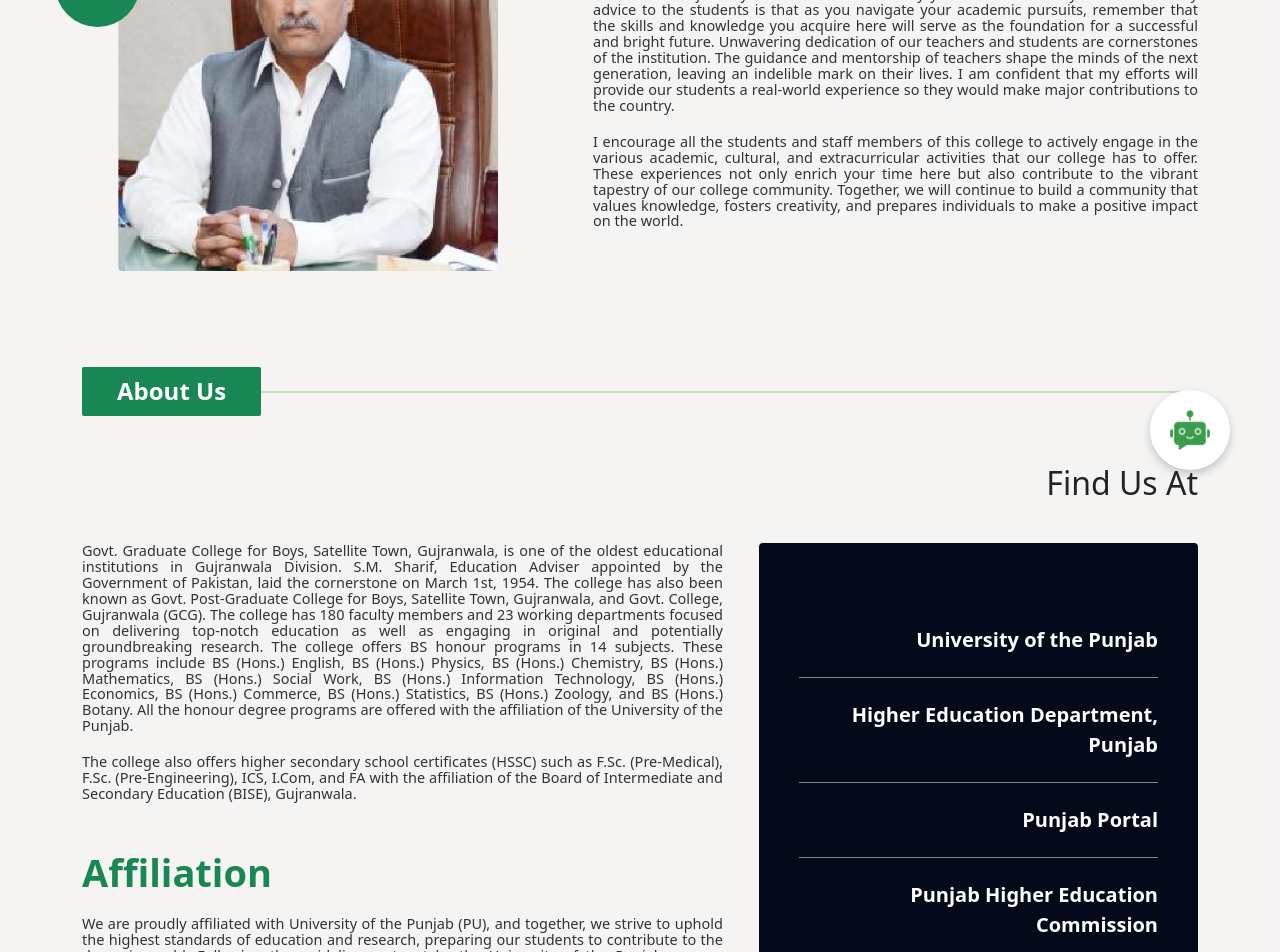
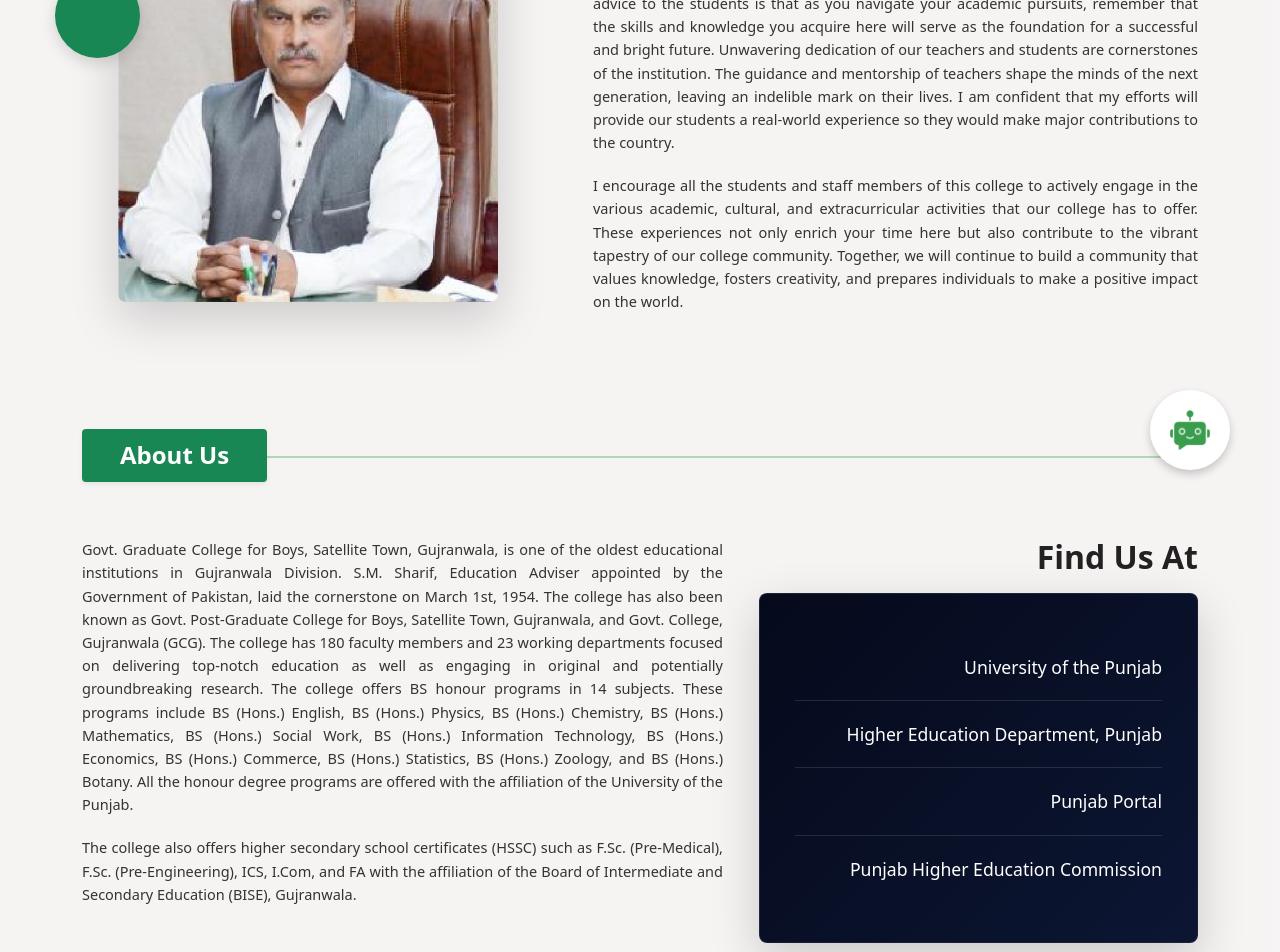
Before and after one commit to mahnooradnan491-boop/gcg, a React app in the folder frontend/: page /about in a window 1280 px wide. Shown: the part 280-1232 px from the top of the page. Built offline with nearby package versions, Linux system fonts and the light colour scheme; the HTML template or start-up script is replaced by a standard one.

Commit message:
work on aboutpage

```diff
--- a/frontend/src/views/about.css
+++ b/frontend/src/views/about.css
@@ -6,9 +6,10 @@
 .principal-image-style {
     width: 100%;
     max-width: 380px;
-    border-radius: 4px;
+    border-radius: 8px;
     position: relative;
     z-index: 2;
+    box-shadow: 0 15px 35px rgba(0, 0, 0, 0.1);
 }
 
 .principal-circle-overlay {
@@ -20,23 +21,28 @@
     top: 50px;
     left: -15px;
     z-index: 3;
+    box-shadow: 0 5px 15px rgba(0, 0, 0, 0.15);
 }
 
 .label-box {
     background-color: var(--primary-color) !important;
     color: white !important;
-    padding: 10px 35px !important;
+    padding: 12px 38px !important;
     display: inline-block;
     font-weight: 600;
     font-size: 24px;
     margin: 0;
-    border-radius: 2px;
+    border-radius: 4px;
+    position: relative;
+    z-index: 2;
+    box-shadow: 0 4px 12px rgba(0, 0, 0, 0.1);
 }
 
 .about-title-container {
     position: relative;
     display: flex;
     align-items: center;
+    margin-bottom: 2rem;
 }
 
 .center-divider-line {
@@ -46,19 +52,14 @@
     width: 100%;
     height: 2px;
     background-color: var(--secondary-color);
-    opacity: 0.3;
+    opacity: 0.4;
     z-index: 1;
+    transform-origin: left;
 }
-
-.label-box {
-    position: relative;
-    z-index: 2;
-}
-
 
 .content-para {
     text-align: justify;
-    line-height: 1.10;
+    line-height: 1.6;
     color: #333;
     font-size: 14.5px;
     margin-bottom: 20px;
@@ -74,18 +75,45 @@
 .find-us-label-outside {
     text-align: right;
     font-size: 32px;
-    font-weight: 500;
-    margin-bottom: 25px;
-    text-align: right;
+    font-weight: 600;
+    margin-bottom: 15px;
+    color: #222;
 }
 
 .black-info-card {
-    background-color: #050a1b !important;
+    background: linear-gradient(135deg, #050a1b 0%, #0c1633 100%) !important;
     color: white;
-    padding: 60px 40px;
-    border-radius: 4px;
+    padding: 40px 35px;
+    border-radius: 8px;
     display: flex;
     flex-direction: column;
+    box-shadow: 0 20px 40px rgba(5, 10, 27, 0.25);
+    border: 1px solid rgba(255, 255, 255, 0.08);
+    position: relative;
+    overflow: hidden;
+}
+
+/* Modern sweeping light border/glow animation for the box lines */
+.black-info-card::before {
+    content: '';
+    position: absolute;
+    top: 0;
+    left: -100%;
+    width: 100%;
+    height: 100%;
+    background: linear-gradient(
+        90deg,
+        transparent,
+        rgba(255, 255, 255, 0.05),
+        transparent
+    );
+    animation: cardShine 6s infinite;
+}
+
+@keyframes cardShine {
+    0% { left: -100%; }
+    20% { left: 100%; }
+    100% { left: 100%; }
 }
 
 .info-list {
@@ -95,9 +123,32 @@
 }
 
 .info-list li {
-    font-size: 1.25rem;
-    font-weight: 600;
-    padding: 22px 0;
-    border-bottom: 1.5px solid rgba(255, 255, 255, 0.5);
+    font-size: 1.1rem;
+    font-weight: 500;
+    padding: 20px 0;
+    border-bottom: 1px solid rgba(255, 255, 255, 0.12);
     text-align: right;
+    cursor: pointer;
+    position: relative;
+    transition: all 0.3s ease;
 }
+
+/* Subtle line glow/indicator effect on hover for the list items */
+.info-list li::after {
+    content: '';
+    position: absolute;
+    bottom: 0;
+    right: 0;
+    width: 0%;
+    height: 2px;
+    background-color: #4ade80;
+    transition: width 0.3s ease;
+}
+
+.info-list li:hover::after {
+    width: 100%;
+}
+
+.info-list li:last-child {
+    border-bottom: none;
+}
--- a/frontend/src/views/about.jsx
+++ b/frontend/src/views/about.jsx
@@ -1,6 +1,7 @@
 import Chatbox from '../components/chatbox'
 import Header from '../components/header'
 import Footer from '../components/footer'
+import { motion } from 'framer-motion'
 import './about.css'
 
 function About() {
@@ -11,32 +12,81 @@ function About() {
             <div className="about-page-wrapper">
                 <div className="container py-5">
                     <div className="row mb-5 align-items-center">
-                        <div className="col-md-5 text-center position-relative p-0">
-                            <div className="principal-circle-overlay"></div>
+                        <motion.div
+                            initial={{ opacity: 0, scale: 0.9, rotate: -2 }}
+                            whileInView={{ opacity: 1, scale: 1, rotate: 0 }}
+                            viewport={{ once: true }}
+                            transition={{ duration: 0.8, ease: "easeOut" }}
+                            className="col-md-5 text-center position-relative p-0"
+                        >
+                            <motion.div
+                                initial={{ scale: 0 }}
+                                whileInView={{ scale: 1 }}
+                                viewport={{ once: true }}
+                                transition={{ duration: 0.5, delay: 0.3 }}
+                                className="principal-circle-overlay"
+                            ></motion.div>
                             <img
                                 src="/principal.png"
                                 alt="Principal"
-                                className="principal-image-style"
+                                className="principal-image-style shadow-lg"
                             />
-                        </div>
+                        </motion.div>
                         <div className="col-md-7 ps-md-5">
-                            <h3 className="label-box mb-4 mt-5 mt-lg-0">Principal Message</h3>
-                            <p className="content-para">
+                            <motion.div
+                                initial={{ opacity: 0, y: -20 }}
+                                whileInView={{ opacity: 1, y: 0 }}
+                                viewport={{ once: true }}
+                                transition={{ duration: 0.5 }}
+                            >
+                                <h3 className="label-box mb-4 mt-5 mt-lg-0 shadow-sm">Principal Message</h3>
+                            </motion.div>
+                            <motion.p
+                                initial={{ opacity: 0, y: 25 }}
+                                whileInView={{ opacity: 1, y: 0 }}
+                                viewport={{ once: true }}
+                                transition={{ duration: 0.6, delay: 0.2 }}
+                                className="content-para"
+                            >
                                 Education is a journey that transforms not only your mind but also your character. My advice to the students is that as you navigate your academic pursuits, remember that the skills and knowledge you acquire here will serve as the foundation for a successful and bright future. Unwavering dedication of our teachers and students are cornerstones of the institution. The guidance and mentorship of teachers shape the minds of the next generation, leaving an indelible mark on their lives. I am confident that my efforts will provide our students a real-world experience so they would make major contributions to the country.
-                            </p>
-                            <p className="content-para">
+                            </motion.p>
+                            <motion.p
+                                initial={{ opacity: 0, y: 25 }}
+                                whileInView={{ opacity: 1, y: 0 }}
+                                viewport={{ once: true }}
+                                transition={{ duration: 0.6, delay: 0.4 }}
+                                className="content-para"
+                            >
                                 I encourage all the students and staff members of this college to actively engage in the various academic, cultural, and extracurricular activities that our college has to offer. These experiences not only enrich your time here but also contribute to the vibrant tapestry of our college community. Together, we will continue to build a community that values knowledge, fosters creativity, and prepares individuals to make a positive impact on the world.
-                            </p>
+                            </motion.p>
                         </div>
                     </div>
                     <div className="mt-5 pt-5">
-                        <div className="about-title-container">
-                            <h3 className="label-box">About Us</h3>
-                            <div className="center-divider-line"></div>
-                        </div>
-                        <h2 className="find-us-label-outside mt-5">Find Us At</h2>
-                        <div className="row pt-3">
+                        <motion.div
+                            initial={{ opacity: 0, y: -20 }}
+                            whileInView={{ opacity: 1, y: 0 }}
+                            viewport={{ once: true }}
+                            transition={{ duration: 0.5 }}
+                            className="about-title-container"
+                        >
+                            <h3 className="label-box shadow-sm">About Us</h3>
+                            <motion.div
+                                initial={{ scaleX: 0 }}
+                                whileInView={{ scaleX: 1 }}
+                                viewport={{ once: true }}
+                                transition={{ duration: 0.8, delay: 0.2 }}
+                                className="center-divider-line"
+                            ></motion.div>
+                        </motion.div>
+
+                        <div className="row pt-4 align-items-start">
                             <div className="col-md-7">
+                                <motion.div
+                                    initial={{ opacity: 0, y: 30 }}
+                                    whileInView={{ opacity: 1, y: 0 }}
+                                    viewport={{ once: true }}
+                                    transition={{ duration: 0.7 }}
+                                >
                                     <p className="content-para">
                                         Govt. Graduate College for Boys, Satellite Town, Gujranwala, is one of the oldest educational institutions in Gujranwala Division. S.M. Sharif, Education Adviser appointed by the Government of Pakistan, laid the cornerstone on March 1st, 1954. The college has also been known as Govt. Post-Graduate College for Boys, Satellite Town, Gujranwala, and Govt. College, Gujranwala (GCG). The college has 180 faculty members and 23 working departments focused on delivering top-notch education as well as engaging in original and potentially groundbreaking research. The college offers BS honour programs in 14 subjects. These programs include BS (Hons.) English, BS (Hons.) Physics, BS (Hons.) Chemistry, BS (Hons.) Mathematics, BS (Hons.) Social Work, BS (Hons.) Information Technology, BS (Hons.) Economics, BS (Hons.) Commerce, BS (Hons.) Statistics, BS (Hons.) Zoology, and BS (Hons.) Botany. All the honour degree programs are offered with the affiliation of the University of the Punjab.
                                     </p>
@@ -47,16 +97,65 @@ function About() {
                                     <p className="content-para">
                                         We are proudly affiliated with University of the Punjab (PU), and together, we strive to uphold the highest standards of education and research, preparing our students to contribute to the dynamic world. Following the guidelines set out by the University of the Punjab, we are committed to maintaining academic standards and ensuring that both teaching and research activities align with the directions of the university.
                                     </p>
+                                </motion.div>
                             </div>
                             <div className="col-md-5 ps-md-4">
-                                <div className="black-info-card">
+                                <motion.div
+                                    initial={{ opacity: 0, x: 40 }}
+                                    whileInView={{ opacity: 1, x: 0 }}
+                                    viewport={{ once: true }}
+                                    transition={{ duration: 0.5 }}
+                                    className="find-us-wrapper mb-3"
+                                >
+                                    <h2 className="find-us-label-outside">Find Us At</h2>
+                                </motion.div>
+                                <motion.div
+                                    initial={{ opacity: 0, scale: 0.95 }}
+                                    whileInView={{ opacity: 1, scale: 1 }}
+                                    viewport={{ once: true }}
+                                    transition={{ duration: 0.7, ease: "easeOut" }}
+                                >
+                                    <div className="black-info-card shadow-lg">
                                         <ul className="info-list">
-                                        <li>University of the Punjab</li>
-                                        <li>Higher Education Department, Punjab</li>
-                                        <li>Punjab Portal</li>
-                                        <li>Punjab Higher Education Commission</li>
+                                            <motion.li
+                                                initial={{ opacity: 0, x: 30 }}
+                                                whileInView={{ opacity: 1, x: 0 }}
+                                                viewport={{ once: true }}
+                                                transition={{ duration: 0.4, delay: 0.1 }}
+                                                whileHover={{ x: -8, color: '#4ade80' }}
+                                            >
+                                                University of the Punjab
+                                            </motion.li>
+                                            <motion.li
+                                                initial={{ opacity: 0, x: 30 }}
+                                                whileInView={{ opacity: 1, x: 0 }}
+                                                viewport={{ once: true }}
+                                                transition={{ duration: 0.4, delay: 0.25 }}
+                                                whileHover={{ x: -8, color: '#4ade80' }}
+                                            >
+                                                Higher Education Department, Punjab
+                                            </motion.li>
+                                            <motion.li
+                                                initial={{ opacity: 0, x: 30 }}
+                                                whileInView={{ opacity: 1, x: 0 }}
+                                                viewport={{ once: true }}
+                                                transition={{ duration: 0.4, delay: 0.4 }}
+                                                whileHover={{ x: -8, color: '#4ade80' }}
+                                            >
+                                                Punjab Portal
+                                            </motion.li>
+                                            <motion.li
+                                                initial={{ opacity: 0, x: 30 }}
+                                                whileInView={{ opacity: 1, x: 0 }}
+                                                viewport={{ once: true }}
+                                                transition={{ duration: 0.4, delay: 0.55 }}
+                                                whileHover={{ x: -8, color: '#4ade80' }}
+                                            >
+                                                Punjab Higher Education Commission
+                                            </motion.li>
                                         </ul>
                                     </div>
+                                </motion.div>
                             </div>
                         </div>
                     </div>
@@ -67,4 +166,4 @@ function About() {
     );
 }
 
-export default About
+export default About;
```
Lines whose indentation alone changed are shown as unchanged.
